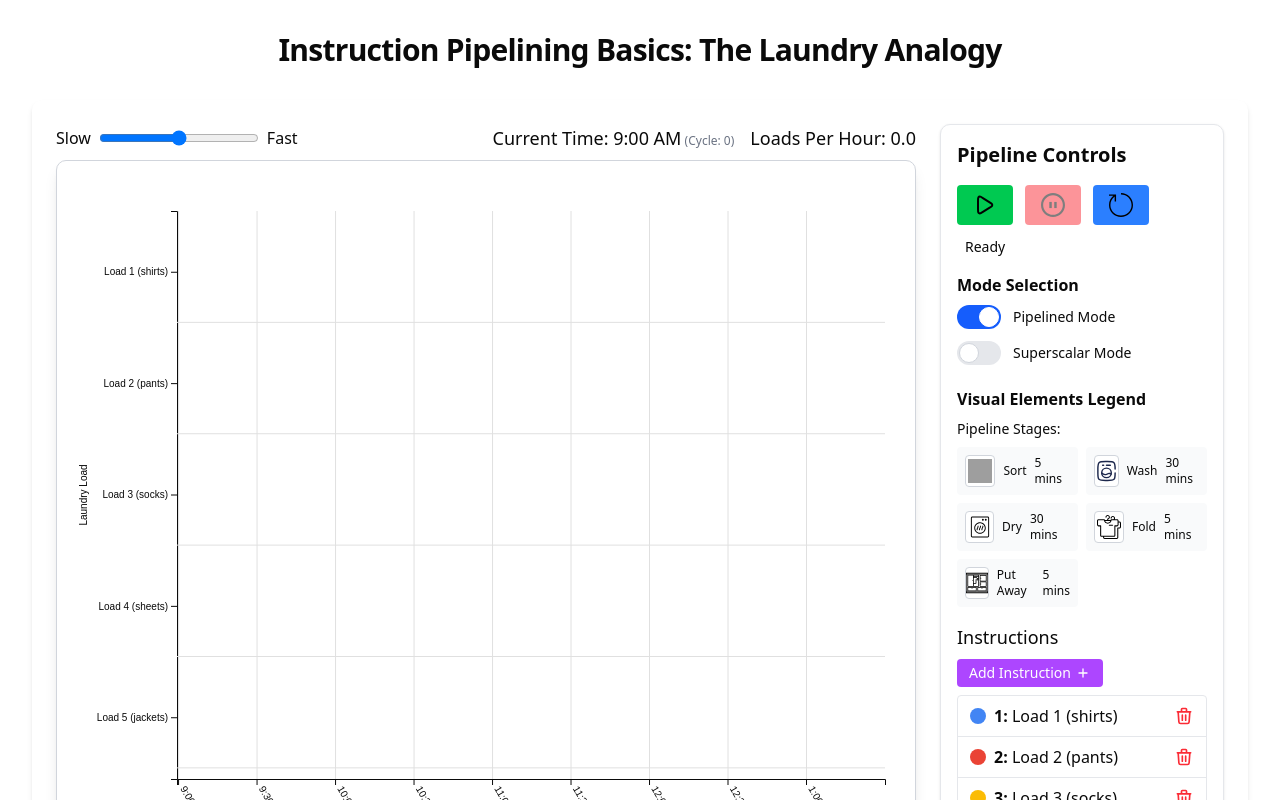
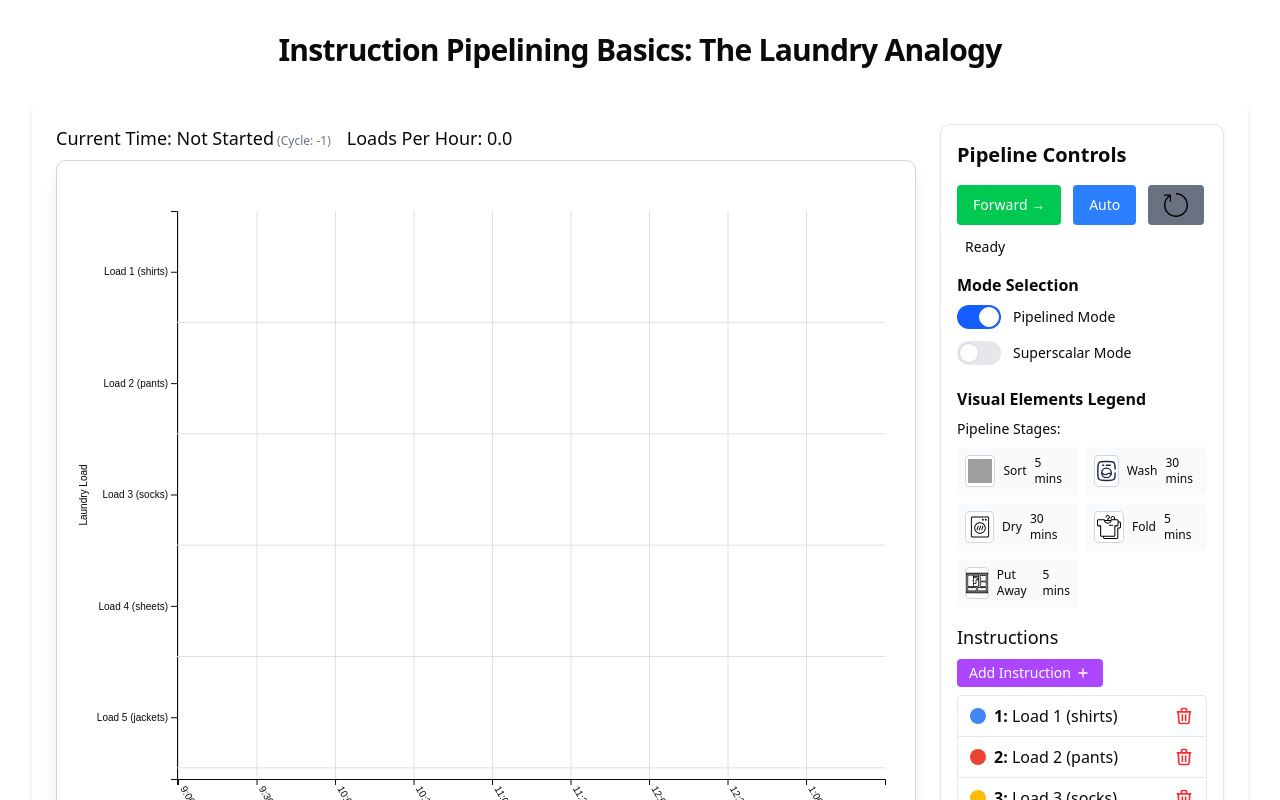
Before and after one commit to Goodr-Interactive/viz-computer-systems, a React (Vite) app: page /csc368/pipelining in a window 1280 px wide. Shown: the top 800 px of the page. Built offline with nearby package versions, Linux system fonts and the light colour scheme; grey boxes are pictures that could not be loaded.

Commit message:
added ability to step forward for pipelined mode

```diff
--- a/src/pages/csc368/pipelining/components/PipelineVisualization.tsx
+++ b/src/pages/csc368/pipelining/components/PipelineVisualization.tsx
@@ -2,8 +2,6 @@ import React, { useEffect, useRef, useState } from "react";
 import * as d3 from "d3";
 
 // Import SVG assets for controls
-import playSvg from "@/assets/play.svg";
-import pauseSvg from "@/assets/pause.svg";
 import resetSvg from "@/assets/reset.svg";
 
 // Import React components
@@ -46,10 +44,9 @@ export const PipelineVisualization: React.FC<PipelineVisualizationProps> = ({
   const containerRef = useRef<HTMLDivElement>(null);
   const [svgWidth, setSvgWidth] = useState<number>(width || 800);
   const [svgHeight, setSvgHeight] = useState<number>(height || 800);
-  const [cycles, setCycles] = useState<number>(0);
+  const [cycles, setCycles] = useState<number>(-1);
   const [pipelineInstructions, setPipelineInstructions] = useState<Instruction[]>([]);
   const [isRunning, setIsRunning] = useState<boolean>(false);
-  const [speed, setSpeed] = useState<number>(TIMING_CONFIG.DEFAULT_SPEED_MS); // milliseconds between cycles
   const [isPipelined, setIsPipelined] = useState<boolean>(true);
   const [isSuperscalarActive, setIsSuperscalarActive] = useState<boolean>(isSuperscalar);
   const [superscalarFactor] = useState<number>(superscalarWidth || SUPERSCALAR_CONFIG.DEFAULT_SUPERSCALAR_WIDTH);
@@ -131,18 +128,20 @@ export const PipelineVisualization: React.FC<PipelineVisualizationProps> = ({
             // For superscalar: Start two instructions per cycle
             return {
               ...instr,
-              currentStage: -1, // Not yet in pipeline
+              currentStage: 0, // Not yet in pipeline (1-based: stages 1-5)
               startCycle: Math.floor(index / superscalarFactor), // Start multiple instructions per cycle
               stalled: false,
+              isCompleted: false, // New completion flag
               registers: instr.registers || { src: [], dest: [] }, // Ensure registers property exists
             };
           } else {
             // Standard pipeline: One instruction per cycle
             return {
               ...instr,
-              currentStage: -1, // Not yet in pipeline
+              currentStage: 0, // Not yet in pipeline (1-based: stages 1-5)
               startCycle: index, // Start one cycle after the previous instruction
               stalled: false,
+              isCompleted: false, // New completion flag
               registers: instr.registers || { src: [], dest: [] }, // Ensure registers property exists
             };
           }
@@ -150,9 +149,10 @@ export const PipelineVisualization: React.FC<PipelineVisualizationProps> = ({
           // Non-pipelined mode
           return {
             ...instr,
-            currentStage: -1, // Not yet in pipeline
+            currentStage: 0, // Not yet in pipeline (1-based: stages 1-5)
             startCycle: undefined, // Will be set when the instruction starts
             stalled: false,
+            isCompleted: false, // New completion flag
             registers: instr.registers || { src: [], dest: [] }, // Ensure registers property exists
           };
         }
@@ -160,13 +160,13 @@ export const PipelineVisualization: React.FC<PipelineVisualizationProps> = ({
     );
   }, [instructions, isPipelined, isSuperscalarActive, superscalarFactor]);
 
-  // Simulation logic
+  // Simulation logic (autoplay mode on)
   useEffect(() => {
     if (!isRunning) return;
 
     // Check if all instructions are completed
     const allInstructionsCompleted = pipelineInstructions.every(
-      (instr) => instr.currentStage !== undefined && instr.currentStage >= PIPELINE_STAGES.length
+      (instr) => instr.isCompleted === true
     );
 
     if (allInstructionsCompleted) {
@@ -190,17 +190,18 @@ export const PipelineVisualization: React.FC<PipelineVisualizationProps> = ({
               }
 
               // If the instruction has already completed all stages
-              if (
-                instr.currentStage !== undefined &&
-                instr.currentStage >= PIPELINE_STAGES.length
-              ) {
+              if (instr.isCompleted) {
                 return instr;
               }
 
               // Otherwise, advance the instruction to the next stage
+              const nextStage = instr.currentStage !== undefined ? instr.currentStage + 1 : 1;
+              const completed = nextStage >= PIPELINE_STAGES.length;
+
               return {
                 ...instr,
-                currentStage: instr.currentStage !== undefined ? instr.currentStage + 1 : 0,
+                currentStage: completed ? PIPELINE_STAGES.length : nextStage,
+                isCompleted: completed,
                 registers: instr.registers,
               };
             });
@@ -213,17 +214,18 @@ export const PipelineVisualization: React.FC<PipelineVisualizationProps> = ({
               }
 
               // If the instruction has already completed all stages
-              if (
-                instr.currentStage !== undefined &&
-                instr.currentStage >= PIPELINE_STAGES.length
-              ) {
+              if (instr.isCompleted) {
                 return instr;
               }
 
               // Otherwise, advance the instruction to the next stage
+              const nextStage = instr.currentStage !== undefined ? instr.currentStage + 1 : 1;
+              const completed = nextStage >= PIPELINE_STAGES.length;
+
               return {
                 ...instr,
-                currentStage: instr.currentStage !== undefined ? instr.currentStage + 1 : 0,
+                currentStage: completed ? PIPELINE_STAGES.length : nextStage,
+                isCompleted: completed,
                 registers: instr.registers,
               };
             });
@@ -233,20 +235,21 @@ export const PipelineVisualization: React.FC<PipelineVisualizationProps> = ({
           const activeInstructionIndex = prevInstructions.findIndex(
             (instr) =>
               instr.currentStage !== undefined &&
-              instr.currentStage >= 0 &&
-              instr.currentStage < PIPELINE_STAGES.length
+              instr.currentStage >= 1 &&
+              instr.currentStage <= PIPELINE_STAGES.length &&
+              !instr.isCompleted
           );
 
           if (activeInstructionIndex === -1) {
             // No active instruction, try to start the next one
             const nextInstructionIndex = prevInstructions.findIndex(
-              (instr) => instr.currentStage === -1
+              (instr) => instr.currentStage === 0 && !instr.isCompleted
             );
 
             if (nextInstructionIndex !== -1) {
               return prevInstructions.map((instr, index) => {
                 if (index === nextInstructionIndex) {
-                  return { ...instr, currentStage: 0, startCycle: cycles, registers: instr.registers };
+                  return { ...instr, currentStage: 1, startCycle: cycles, registers: instr.registers };
                 }
                 return instr;
               });
@@ -259,7 +262,7 @@ export const PipelineVisualization: React.FC<PipelineVisualizationProps> = ({
 
           if (
             updatedInstructions[activeInstructionIndex].currentStage !== undefined &&
-            updatedInstructions[activeInstructionIndex].currentStage < PIPELINE_STAGES.length - 1
+            updatedInstructions[activeInstructionIndex].currentStage < PIPELINE_STAGES.length
           ) {
             // Simply advance this instruction to the next stage
             updatedInstructions[activeInstructionIndex] = {
@@ -272,18 +275,19 @@ export const PipelineVisualization: React.FC<PipelineVisualizationProps> = ({
             updatedInstructions[activeInstructionIndex] = {
               ...updatedInstructions[activeInstructionIndex],
               currentStage: PIPELINE_STAGES.length,
+              isCompleted: true,
               registers: updatedInstructions[activeInstructionIndex].registers,
             };
 
             // Immediately start the next instruction if available
             const nextInstructionIndex = updatedInstructions.findIndex(
-              (instr) => instr.currentStage === -1
+              (instr) => instr.currentStage === 0 && !instr.isCompleted
             );
 
             if (nextInstructionIndex !== -1) {
               updatedInstructions[nextInstructionIndex] = {
                 ...updatedInstructions[nextInstructionIndex],
-                currentStage: 0,
+                currentStage: 1,
                 startCycle: cycles,
                 registers: updatedInstructions[nextInstructionIndex].registers,
               };
@@ -293,57 +297,183 @@ export const PipelineVisualization: React.FC<PipelineVisualizationProps> = ({
           return updatedInstructions;
         }
       });
-    }, speed);
+    }, 1000); // Fixed delay of 1 second for automatic mode
 
     return () => clearTimeout(timer);
-  }, [isRunning, cycles, speed, isPipelined, isSuperscalarActive]);
+  }, [isRunning, cycles, isPipelined, isSuperscalarActive]);
 
-  const handleStart = () => {
-    setIsRunning(true);
-  };
+  const handleStepForward = () => {
+    // Check if all instructions are completed
+    const allInstructionsCompleted = pipelineInstructions.every(
+      (instr) => instr.isCompleted === true
+    );
 
-  const handlePause = () => {
-    setIsRunning(false);
+    if (allInstructionsCompleted) {
+      return; // Don't step if all instructions are completed
+    }
+
+    // Manually advance one cycle
+    setCycles((prev) => prev + 1);
+
+    // Update each instruction's position in the pipeline (same logic as the useEffect)
+    setPipelineInstructions((prevInstructions) => {
+      if (isPipelined) {
+        if (isSuperscalarActive) {
+          // Superscalar pipelined execution - multiple instructions can start in the same cycle
+          return prevInstructions.map((instr) => {
+            // If the instruction hasn't started yet
+            if (instr.startCycle !== undefined && cycles < instr.startCycle) {
+              return instr;
+            }
+
+            // If the instruction has already completed all stages
+            if (instr.isCompleted) {
+              return instr;
+            }
+
+            // Otherwise, advance the instruction to the next stage
+            const nextStage = instr.currentStage !== undefined ? instr.currentStage + 1 : 1;
+            const completed = nextStage >= PIPELINE_STAGES.length;
+
+            return {
+              ...instr,
+              currentStage: completed ? PIPELINE_STAGES.length : nextStage,
+              isCompleted: completed,
+              registers: instr.registers,
+            };
+          });
+        } else {
+          // Standard pipelined execution - only one instruction can start per cycle
+          return prevInstructions.map((instr) => {
+            // If the instruction hasn't started yet
+            if (instr.startCycle !== undefined && cycles < instr.startCycle) {
+              return instr;
+            }
+
+            // If the instruction has already completed all stages
+            if (instr.isCompleted) {
+              return instr;
+            }
+
+            // Otherwise, advance the instruction to the next stage
+            const nextStage = instr.currentStage !== undefined ? instr.currentStage + 1 : 1;
+            const completed = nextStage >= PIPELINE_STAGES.length;
+
+            return {
+              ...instr,
+              currentStage: completed ? PIPELINE_STAGES.length : nextStage,
+              isCompleted: completed,
+              registers: instr.registers,
+            };
+          });
+        }
+      } // if not pipelined
+      else {
+        // Non-pipelined execution - only one instruction can be active at a time
+        const activeInstructionIndex = prevInstructions.findIndex(
+          (instr) =>
+            instr.currentStage !== undefined &&
+            instr.currentStage >= 1 &&
+            instr.currentStage <= PIPELINE_STAGES.length &&
+            !instr.isCompleted
+        );
+
+        if (activeInstructionIndex === -1) {
+          // No active instruction, try to start the next one
+          const nextInstructionIndex = prevInstructions.findIndex(
+            (instr) => instr.currentStage === 0 && !instr.isCompleted
+          );
+
+          if (nextInstructionIndex !== -1) {
+            return prevInstructions.map((instr, index) => {
+              if (index === nextInstructionIndex) {
+                return { ...instr, currentStage: 1, startCycle: cycles, registers: instr.registers };
+              }
+              return instr;
+            });
+          }
+          return prevInstructions; // All done
+        }
+
+        // Advance the active instruction
+        let updatedInstructions = [...prevInstructions];
+
+        if (
+          updatedInstructions[activeInstructionIndex].currentStage !== undefined &&
+          updatedInstructions[activeInstructionIndex].currentStage < PIPELINE_STAGES.length
+        ) {
+          // Simply advance this instruction to the next stage
+          updatedInstructions[activeInstructionIndex] = {
+            ...updatedInstructions[activeInstructionIndex],
+            currentStage: updatedInstructions[activeInstructionIndex].currentStage! + 1,
+            registers: updatedInstructions[activeInstructionIndex].registers,
+          };
+        } else {
+          // This instruction is done, mark it as completed
+          updatedInstructions[activeInstructionIndex] = {
+            ...updatedInstructions[activeInstructionIndex],
+            currentStage: PIPELINE_STAGES.length,
+            isCompleted: true,
+            registers: updatedInstructions[activeInstructionIndex].registers,
+          };
+
+          // Immediately start the next instruction if available
+          const nextInstructionIndex = updatedInstructions.findIndex(
+            (instr) => instr.currentStage === 0 && !instr.isCompleted
+          );
+
+          if (nextInstructionIndex !== -1) {
+            updatedInstructions[nextInstructionIndex] = {
+              ...updatedInstructions[nextInstructionIndex],
+              currentStage: 1,
+              startCycle: cycles,
+              registers: updatedInstructions[nextInstructionIndex].registers,
+            };
+          }
+        }
+
+        return updatedInstructions;
+      }
+    });
   };
 
   const handleReset = () => {
     setIsRunning(false);
-    setCycles(0);
+    setCycles(-1);
     setPipelineInstructions(
       instructions.map((instr, index) => {
         if (isPipelined) {
           if (isSuperscalarActive) {
             return {
               ...instr,
-              currentStage: -1,
+              currentStage: 0,
               startCycle: Math.floor(index / superscalarFactor),
               stalled: false,
+              isCompleted: false,
               registers: instr.registers,
             };
           } else {
             return {
               ...instr,
-              currentStage: -1,
+              currentStage: 0,
               startCycle: index,
               stalled: false,
+              isCompleted: false,
               registers: instr.registers,
             };
           }
         } else {
           return {
             ...instr,
-            currentStage: -1,
+            currentStage: 0,
             startCycle: undefined,
             stalled: false,
+            isCompleted: false,
             registers: instr.registers,
           };
         }
       })
     );
-  };
-
-  const handleSpeedChange = (e: React.ChangeEvent<HTMLInputElement>) => {
-    setSpeed(2000 - parseInt(e.target.value, 10));
   };
 
   const togglePipelineMode = () => {
@@ -382,9 +512,10 @@ export const PipelineVisualization: React.FC<PipelineVisualizationProps> = ({
       id: newInstructionId,
       name: newInstructionName.trim(),
       color: AVAILABLE_COLORS[pipelineInstructions.length % AVAILABLE_COLORS.length],
-      currentStage: -1,
+      currentStage: 0,
       startCycle: startCycle,
       stalled: false,
+      isCompleted: false,
       registers: { src: [], dest: [] }, // Add empty registers as this is the laundry simulation
     };
 
@@ -433,7 +564,7 @@ export const PipelineVisualization: React.FC<PipelineVisualizationProps> = ({
 
     // Check if all instructions are completed
     const allInstructionsCompleted = pipelineInstructions.every(
-      (instr) => instr.currentStage !== undefined && instr.currentStage >= PIPELINE_STAGES.length
+      (instr) => instr.isCompleted === true
     );
 
     let maxCycle = 0;
@@ -474,11 +605,11 @@ export const PipelineVisualization: React.FC<PipelineVisualizationProps> = ({
   };
 
   const getCurrentTimeLabel = () => {
-    if (cycles === 0) return `${TIMING_CONFIG.START_TIME_HOUR}:00 AM`;
+    if (cycles === -1) return `Not Started`;
 
     // Check if all instructions are completed
     const allInstructionsCompleted = pipelineInstructions.every(
-      (instr) => instr.currentStage !== undefined && instr.currentStage >= PIPELINE_STAGES.length
+      (instr) => instr.isCompleted === true
     );
 
     // If all instructions are completed, show time based on actual completion
@@ -513,7 +644,7 @@ export const PipelineVisualization: React.FC<PipelineVisualizationProps> = ({
   // Calculate laundry loads per hour performance metric
   // This shows how many loads of laundry can be completed per hour
   const completedInstructions = pipelineInstructions.filter(
-    instr => instr.currentStage !== undefined && instr.currentStage >= PIPELINE_STAGES.length
+    instr => instr.isCompleted === true
   ).length;
 
   // Convert cycles to hours and calculate loads per hour
@@ -521,16 +652,6 @@ export const PipelineVisualization: React.FC<PipelineVisualizationProps> = ({
   const loadsPerHour = currentTimeInHours > 0
     ? (completedInstructions / currentTimeInHours).toFixed(PERFORMANCE_CONFIG.METRIC_DISPLAY_PRECISION)
     : "0.0";
-
-  // Theoretical maximum loads per hour calculation
-  // In pipelined mode: 1 load per cycle after initial fill
-  // In non-pipelined mode: 1 load per (number of stages) cycles
-  const cyclesPerHour = 60 / TIMING_CONFIG.CYCLE_DURATION_MINUTES; // How many cycles in an hour
-  const theoreticalMaxLoadsPerHour = isPipelined
-    ? isSuperscalarActive
-      ? (cyclesPerHour * superscalarFactor).toFixed(PERFORMANCE_CONFIG.METRIC_DISPLAY_PRECISION) // Multiple loads can start per cycle
-      : cyclesPerHour.toFixed(PERFORMANCE_CONFIG.METRIC_DISPLAY_PRECISION) // One load per cycle
-    : (cyclesPerHour / PIPELINE_STAGES.length).toFixed(PERFORMANCE_CONFIG.METRIC_DISPLAY_PRECISION); // One load every N cycles
 
   // Set up D3 scales for our chart
   const margin = LAYOUT_CONFIG.MARGINS;
@@ -591,19 +712,6 @@ export const PipelineVisualization: React.FC<PipelineVisualizationProps> = ({
       {/* Visualization Container - Left side on desktop */}
       <div className="flex w-full flex-col items-center xl:w-3/4">
         <div className="mb-2 w-full flex flex-col justify-between md:flex-row md:items-center">
-          <div className="flex items-center space-x-2">
-            <span>Slow</span>
-            <input
-              type="range"
-              min="100"
-              max="1900"
-              value={2000 - speed}
-              onChange={handleSpeedChange}
-              className="w-40"
-            />
-            <span>Fast</span>
-          </div>
-
           <div className="flex items-center gap-4">
             <div className="text-center">
               <h3 className="text-lg font-medium">
@@ -738,34 +846,41 @@ export const PipelineVisualization: React.FC<PipelineVisualizationProps> = ({
           <h2 className="mb-4 text-xl font-bold">Pipeline Controls</h2>
           <div className="mb-4 flex flex-wrap gap-3">
             <button
-              onClick={handleStart}
-              disabled={isRunning}
+              onClick={handleStepForward}
+              disabled={pipelineInstructions.every(
+                (instr) => instr.isCompleted === true
+              )}
               className="flex items-center justify-center rounded bg-green-500 px-4 py-2 text-white hover:bg-green-600 disabled:opacity-50"
-              title="Start"
+              title="Step Forward One Cycle"
             >
-              <img src={playSvg} alt="Start" className="h-6 w-6" />
+              <span className="text-sm font-medium">Forward →</span>
             </button>
             <button
-              onClick={handlePause}
-              disabled={!isRunning}
-              className="flex items-center justify-center rounded bg-red-500 px-4 py-2 text-white hover:bg-red-600 disabled:opacity-50"
-              title="Pause"
+              onClick={() => setIsRunning(!isRunning)}
+              disabled={pipelineInstructions.every(
+                (instr) => instr.isCompleted === true
+              )}
+              className={`flex items-center justify-center rounded px-4 py-2 text-white disabled:opacity-50 ${
+                isRunning
+                  ? "bg-orange-500 hover:bg-orange-600"
+                  : "bg-blue-500 hover:bg-blue-600"
+              }`}
+              title={isRunning ? "Pause Auto Run" : "Run Automatically"}
             >
-              <img src={pauseSvg} alt="Pause" className="h-6 w-6" />
+              <span className="text-sm font-medium">{isRunning ? "Pause" : "Auto"}</span>
             </button>
             <button
               onClick={handleReset}
-              className="flex items-center justify-center rounded bg-blue-500 px-4 py-2 text-white hover:bg-blue-600"
-              title="Reset"
+              className="flex items-center justify-center rounded bg-gray-500 px-4 py-2 text-white hover:bg-gray-600"
+              title="Reset to Beginning"
             >
               <img src={resetSvg} alt="Reset" className="h-6 w-6" />
             </button>
             <span className="ml-2 self-center text-sm">
               {pipelineInstructions.every(
-                (instr) =>
-                  instr.currentStage !== undefined && instr.currentStage >= PIPELINE_STAGES.length
+                (instr) => instr.isCompleted === true
               )
-                ? "Start Over"
+                ? "All Complete"
                 : isRunning ? "Running..." : "Ready"}
             </span>
           </div>
--- a/src/pages/csc368/pipelining/components/types.ts
+++ b/src/pages/csc368/pipelining/components/types.ts
@@ -16,6 +16,7 @@ export interface Instruction {
   stageProgress?: number; // Tracks how many cycles completed in current stage
   stageDuration?: number; // Tracks the total cycles required for the current stage
   stallReason?: string; // Explains why the instruction is stalled
+  isCompleted?: boolean; // Flag to indicate if instruction has completed all stages
   registers: {
     src: string[];
     dest: string[];
```
